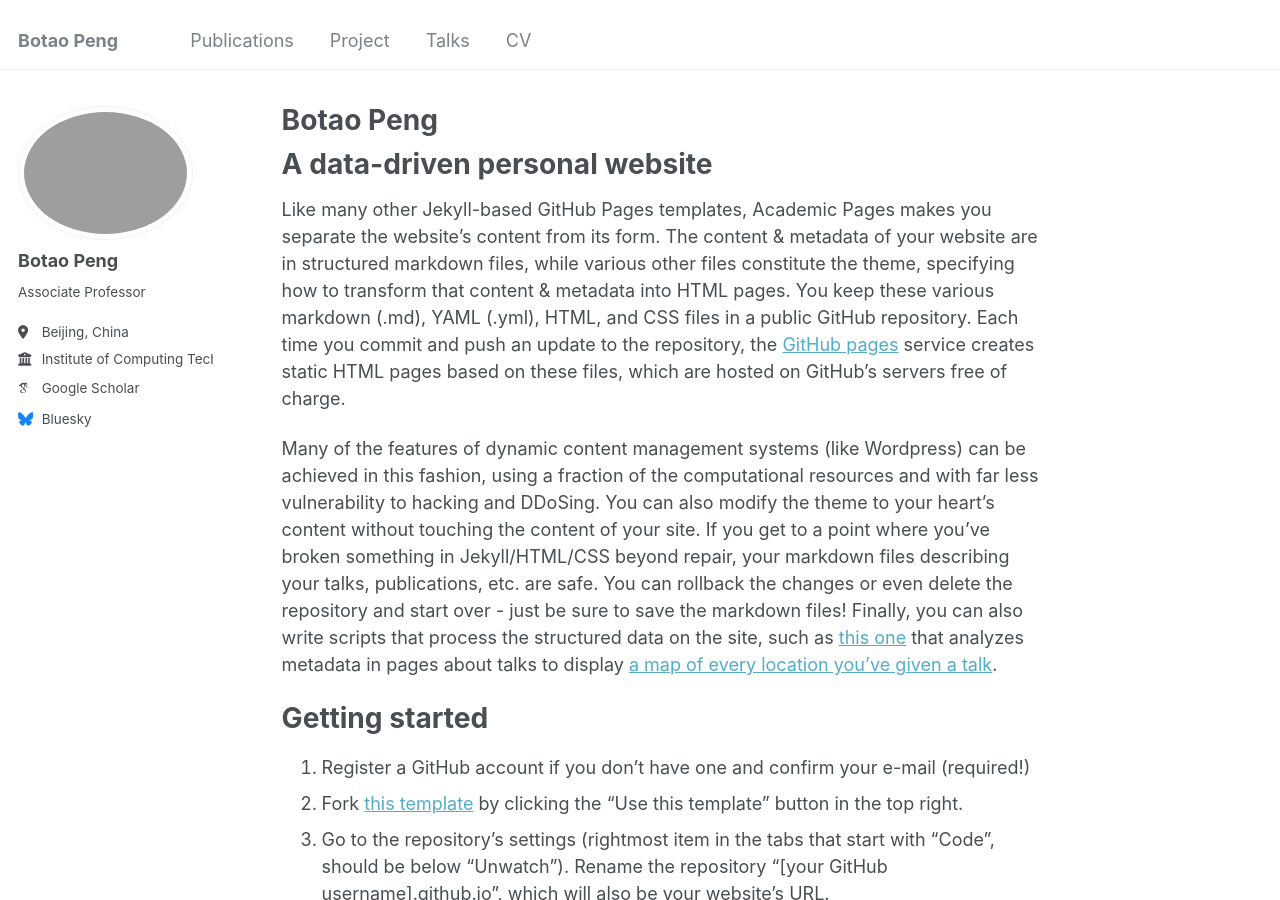
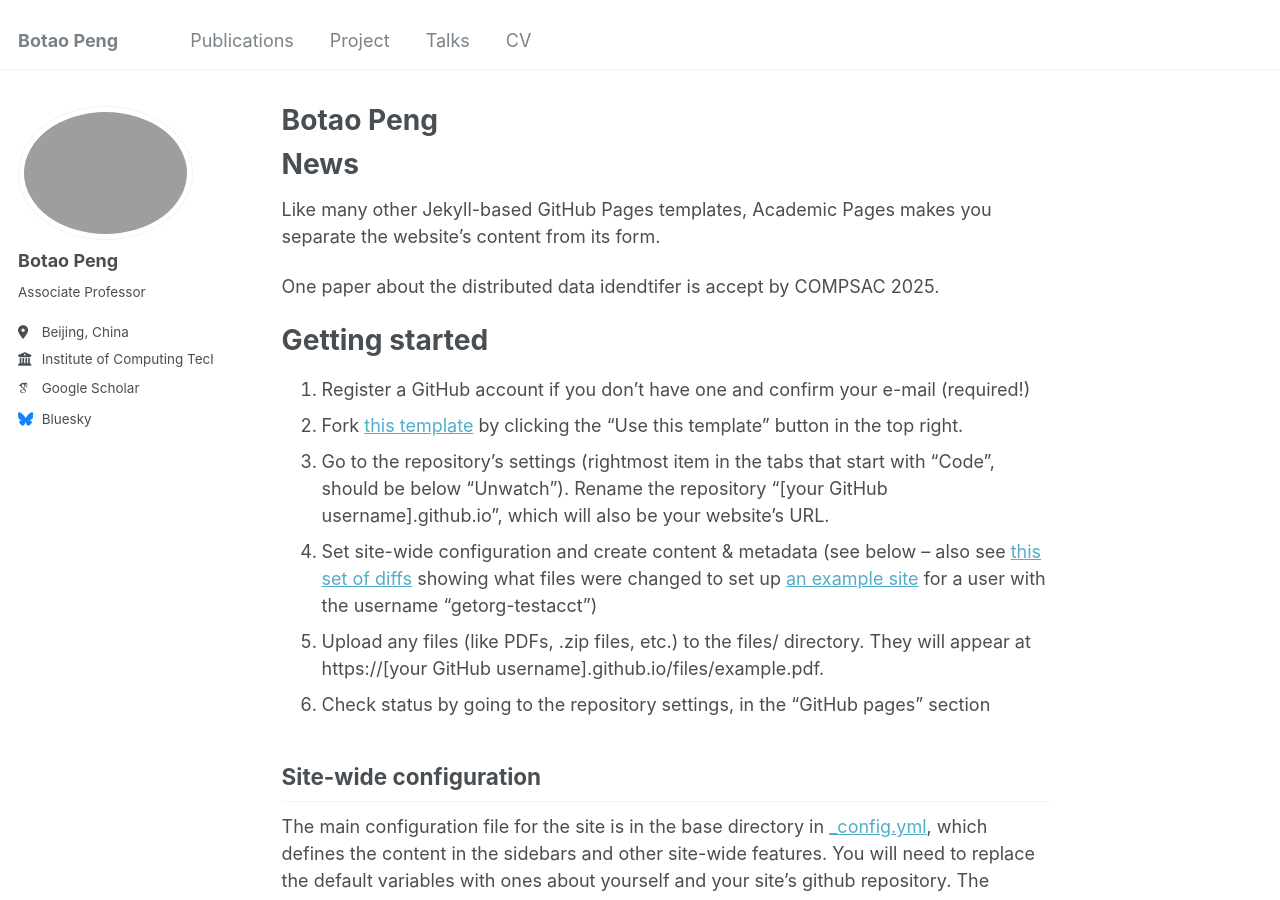
Before and after one commit to BotaoPENG/botaopeng.github.io, a Jekyll site: the page built from _pages/about.md, in a window 1280 px wide and 900 px high. Built offline with Jekyll 4.4.1, drawn with Linux system fonts in a browser that asks for light colours; some web fonts are replaced.

Commit message:
Update about.md

```diff
--- a/_pages/about.md
+++ b/_pages/about.md
@@ -8,11 +8,11 @@ redirect_from:
 ---
 
 
-A data-driven personal website
+News
 ======
-Like many other Jekyll-based GitHub Pages templates, Academic Pages makes you separate the website's content from its form. The content & metadata of your website are in structured markdown files, while various other files constitute the theme, specifying how to transform that content & metadata into HTML pages. You keep these various markdown (.md), YAML (.yml), HTML, and CSS files in a public GitHub repository. Each time you commit and push an update to the repository, the [GitHub pages](https://pages.github.com/) service creates static HTML pages based on these files, which are hosted on GitHub's servers free of charge.
+Like many other Jekyll-based GitHub Pages templates, Academic Pages makes you separate the website's content from its form.
 
-Many of the features of dynamic content management systems (like Wordpress) can be achieved in this fashion, using a fraction of the computational resources and with far less vulnerability to hacking and DDoSing. You can also modify the theme to your heart's content without touching the content of your site. If you get to a point where you've broken something in Jekyll/HTML/CSS beyond repair, your markdown files describing your talks, publications, etc. are safe. You can rollback the changes or even delete the repository and start over - just be sure to save the markdown files! Finally, you can also write scripts that process the structured data on the site, such as [this one](https://github.com/academicpages/academicpages.github.io/blob/master/talkmap.ipynb) that analyzes metadata in pages about talks to display [a map of every location you've given a talk](https://academicpages.github.io/talkmap.html).
+One paper about the distributed data idendtifer is accept by COMPSAC 2025.
 
 Getting started
 ======
```
